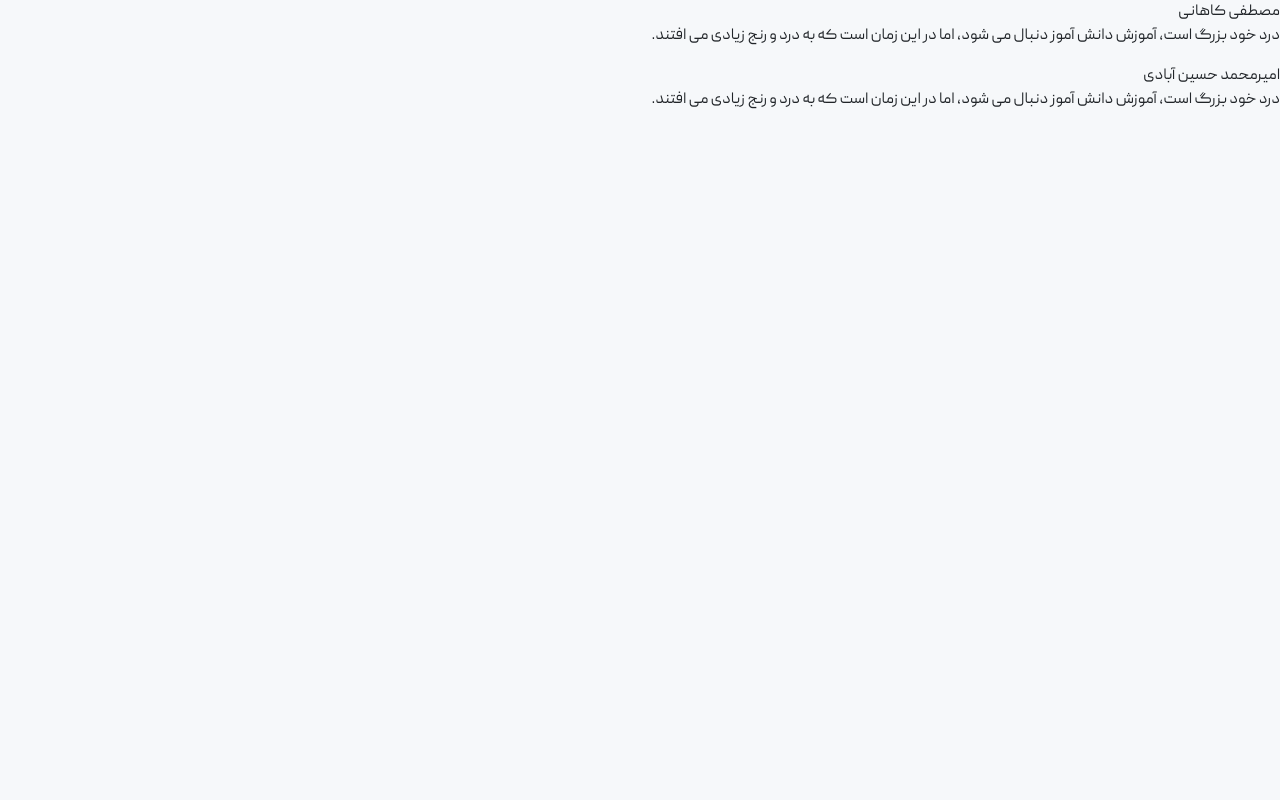
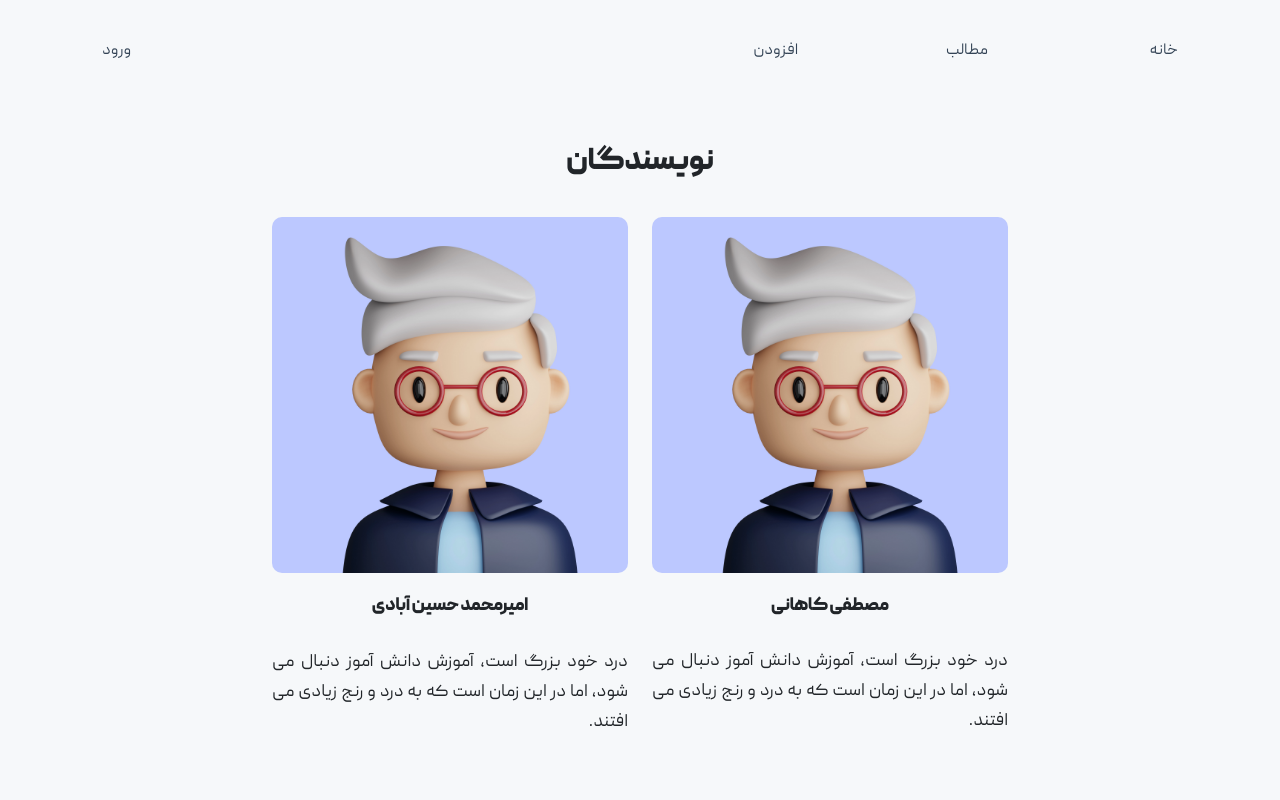
Before and after one commit to Mostafakahani/blog-Ammd, a Next.js app: page /authors in a window 1280 px wide. Shown: the top 800 px of the page. Built offline with nearby package versions, Linux system fonts and the light colour scheme.

Commit message:
Update authors Page

```diff
--- a/pages/authors/index.js
+++ b/pages/authors/index.js
@@ -1,25 +1,57 @@
 
+import Footer from '@/Commponent/Footer';
+import Header from '@/Commponent/Header';
 import fs from 'fs/promises'
 import path from 'path';
+import oneImg from './imgs/one.webp'
+import twoImg from './imgs/two.webp'
+import Image from 'next/image';
+import { useState } from 'react';
 const Authors = (props) => {
     const { authors } = props;
-    const data1 = authors.map((item) => {
+    const [itemAuthors, setItemAuthors] = useState(authors);
+    const data1 = itemAuthors.map((item) => {
         return (
-            <ul key={item.id}>
-                <li>
-                    {item.name}
+            <>
+                <div className='col-sm-4 d-flex justify-content-center flex-column'>
+                    <div className='w-60'>
+                        <Image className='w-100 h-100' src={twoImg} style={{ width: 'auto', borderRadius: '10px' }} />
 
-                </li>
-                    {item.about}
+                    </div>
+                    <div className='d-flex justify-content-center mb-5 flex-column'>
+                        <div className='col mt-3'>
+                            <p style={{fontWeight: 'bold'}}>{item.name}</p>
+                        </div>
+                        <div className='col'>
+                            <p>{item.about}</p>
+                        </div>
+                    </div>
+                </div>
+            </>
 
-            </ul>
+
         )
     })
     return (
         <>
+            <Header />
+            <div className='container mt-5'>
+                <div className='row'>
+                    <div className='d-flex justify-content-center flex-column'>
+                        <p className='text-dark' style={{fontWeight: 'bold', fontSize: '30px'}}>
+                            نویسندگان
+                        </p>
+                        <div className='row justify-content-center '>
+                            {data1}
+                        </div>
+                    </div>
+
+                </div>
+
+            </div>
             <div>
-                {data1}
             </div>
+            <Footer />
         </>
     )
 
```
Also changed, not shown: pages/authors/imgs/one.webp (added), pages/authors/imgs/two.webp (added).
